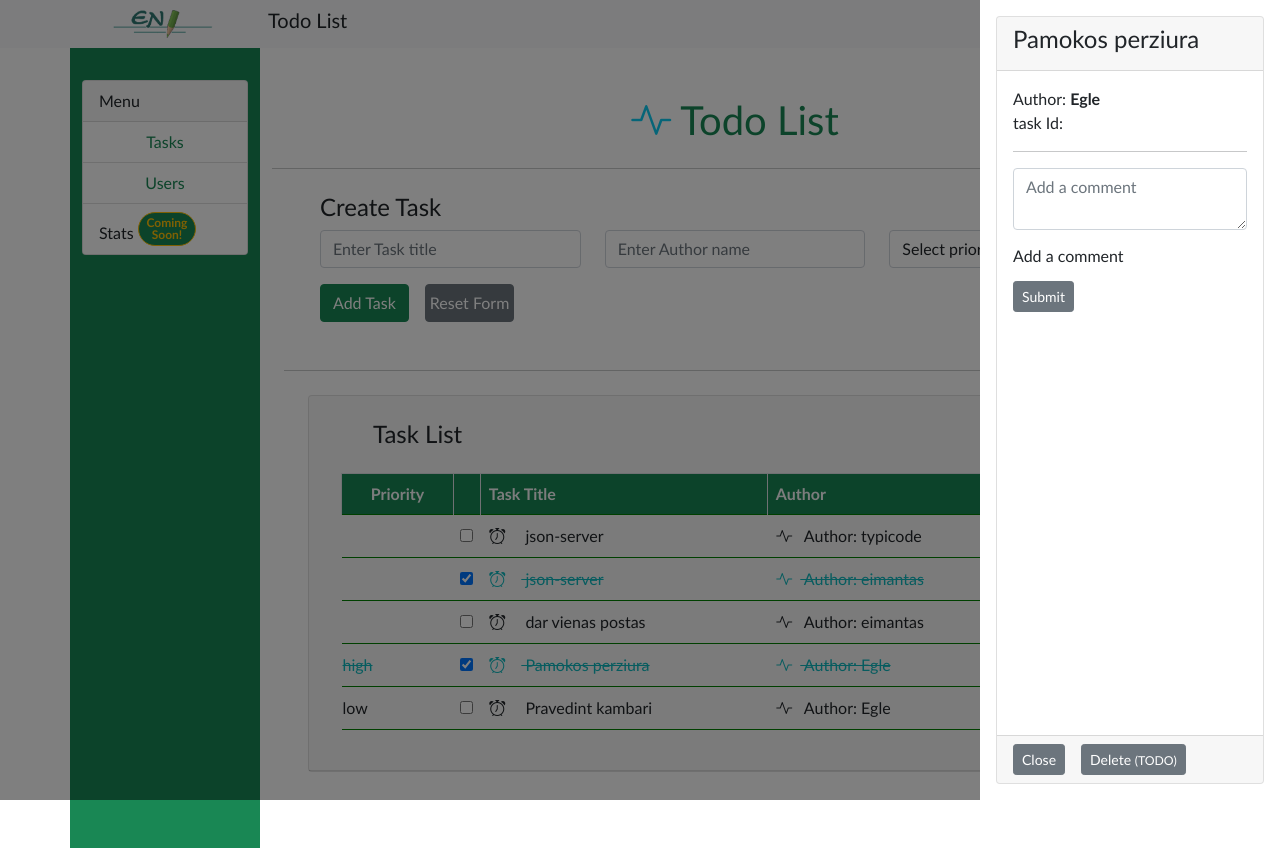
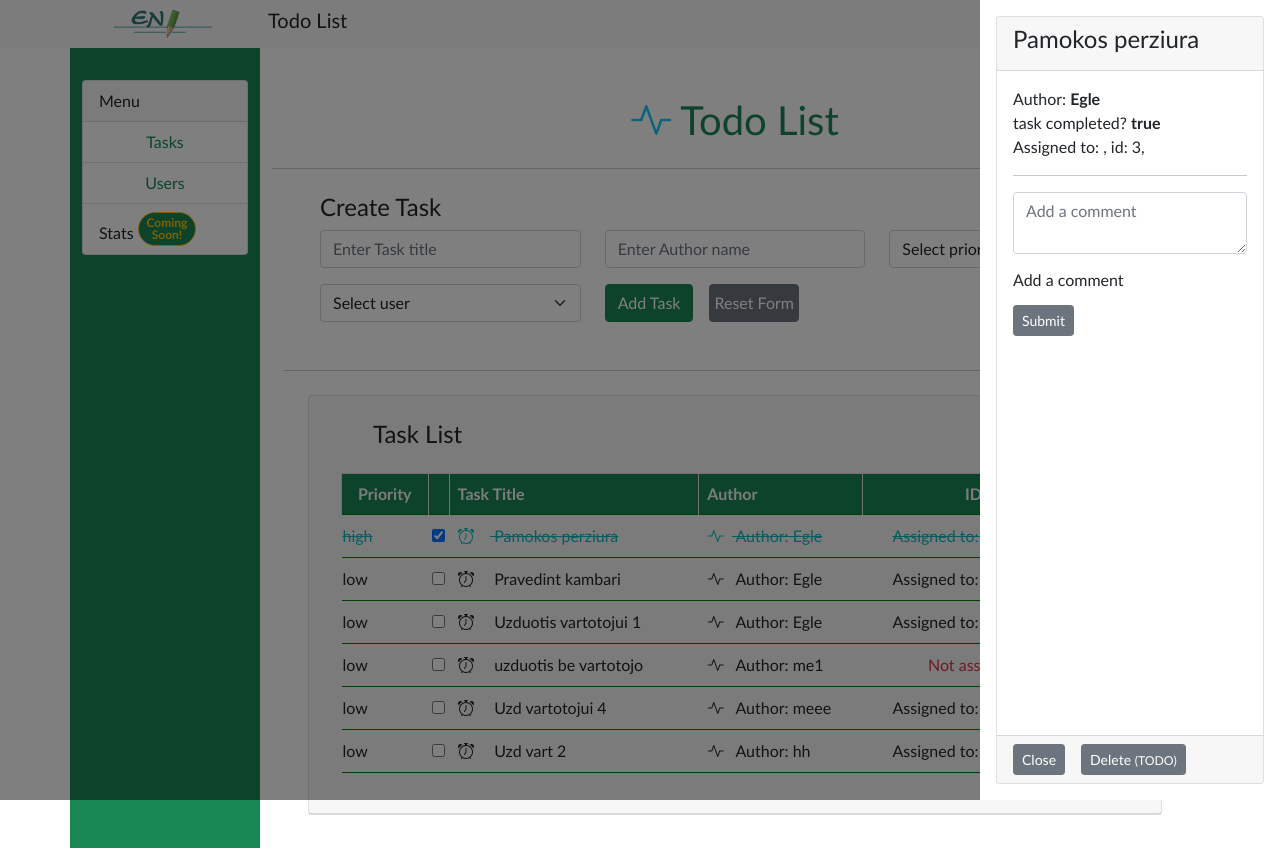
Before and after one commit to EgleNavickiene/project-todo, an Angular app: page / in a window 1280 px wide. Both pictures are taken after a click on the element "Pamokos perziura". Built offline with nearby package versions, Linux system fonts and the light colour scheme; data requests are answered from the project's data file.

Commit message:
user select option, user data to task-details component
dask-details.ts nepasiima user name, user email
pasiima tik user_id

```diff
--- a/src/app/components/task-create/task-create.component.html
+++ b/src/app/components/task-create/task-create.component.html
@@ -96,6 +96,14 @@
         </div>
 
         <!-- userId input select -->
+        <div class="col-4 mt-3">
+          <select name="user_id" [(ngModel)]="task.user_id" class="form-select">
+            <option value="0"  >Select user</option>
+            <option *ngFor="let user of users" [value]="user.id">
+              {{user.email}} - {{user.id}}, {{user.name}}
+            </option>
+          </select>
+        </div>
 
         <div class="col-6 mt-3">
           <div class="form-group">
--- a/src/app/components/task-create/task-create.component.ts
+++ b/src/app/components/task-create/task-create.component.ts
@@ -17,8 +17,8 @@ export class TaskCreateComponent implements OnInit {
     completed: false,
     author: "",
     priority: "",
-
-  }; //userId: null
+    user_id: 0
+  };
 
   public priorties : string[] = ['low', 'medium', 'high'];
 
@@ -36,9 +36,9 @@ export class TaskCreateComponent implements OnInit {
   }
 
   getUsers() {
-this._userService.getUsers().subscribe((data: any) => {
-
-})
+    this._userService.getUsers().subscribe((data: any) => {
+      this.users = data;
+    })
   }
 
   taskCreate(form: NgForm) {
--- a/src/app/components/task-details/task-details.component.html
+++ b/src/app/components/task-details/task-details.component.html
@@ -5,8 +5,15 @@
     </div>
 
     <div class="card-body mb-4">
-        <div>Author: <strong> {{task?.author}}</strong></div>
-        <div> task Id: <strong> {{task?.id}}</strong></div>
+        <div>
+            Author: <strong> {{task?.author}}</strong>
+        </div>
+        <div>
+            task completed? <strong> {{task?.completed}}</strong>
+        </div>
+        <div>
+            Assigned to: {{task?.user?.name}}, id: {{task?.user_id}}, {{task?.user?.email}}
+        </div>
 
        <hr>
 
--- a/src/app/components/tasks/tasks.component.html
+++ b/src/app/components/tasks/tasks.component.html
@@ -52,7 +52,14 @@
 
                               </td>
                               <td><i class="bi bi-activity"></i> Author: {{ task.author }}</td>
-                              <td class="text-center">{{ task.user?.email }}</td>
+                              <td class="text-center">
+                                <span *ngIf="task.user_id">
+                                  Assigned to: (user_id {{ task.user_id }})
+                                </span >
+                                <span *ngIf="!task.user_id"  class="text-danger">
+                                  Not assigned
+                                </span>
+                                 </td>
                               <td class="text-center">
                                 <button
                                 (click)="deleteTask(task)"
--- a/src/app/components/user-create/user-create.component.ts
+++ b/src/app/components/user-create/user-create.component.ts
@@ -12,7 +12,8 @@ export class UserCreateComponent implements OnInit {
 
   public user: User = {
     name: "",
-    email: ""
+    email: "",
+    // id?: number
   }
 
   @Output() newItemEvent = new EventEmitter();
--- a/src/app/components/users/users.component.html
+++ b/src/app/components/users/users.component.html
@@ -35,8 +35,7 @@
                     </button>
                   </div>
                 </div>
-
-            </div>
+              </div>
             </div>
 
           <div class="row">
--- a/src/app/components/users/users.component.ts
+++ b/src/app/components/users/users.component.ts
@@ -9,7 +9,7 @@ import { UserService } from 'src/app/services/user.service';
 })
 export class UsersComponent implements OnInit {
 
-  constructor(private _userService: UserService) {
+   constructor(private _userService: UserService) {
       this.getUsers()
      }
 
@@ -17,6 +17,11 @@ export class UsersComponent implements OnInit {
   }
 
   public users: User[] = [];
+
+  public newUser: User = {
+    'name': '',
+    'email': ''
+  }
 
   getUsers(){
     this._userService
--- a/src/app/interfaces/task.ts
+++ b/src/app/interfaces/task.ts
@@ -6,6 +6,6 @@ export interface Task {
     author: string,
     completed: boolean // true arba false
     priority? : string
-    userId? : number
+    user_id? : number
     user? : User   // http://localhost:3000/tasks?_expand=user
 }
--- a/src/app/interfaces/user.ts
+++ b/src/app/interfaces/user.ts
@@ -3,5 +3,5 @@ export interface User {
     name: string,
     email: string,
     picture?: string,
-    // tasks: Task[],
+    //tasks: Task[],
 }
--- a/src/app/services/task.service.ts
+++ b/src/app/services/task.service.ts
@@ -15,11 +15,14 @@ export class TaskService {
 
   // Interface'o panaudojimas service dalyje
       //withUserData
-  getTasks() : Observable<Task[]> {
+  getTasks(withUserData : boolean = false) : Observable<Task[]> {
     let uri = this.apiUrl
     // Siuncama get uzklausa i API
 
-    //+expand...
+    if(withUserData) {
+      //pridedam prie uzklausos: _expand=user
+      uri += "?_expand=user"
+    }
 
     // .get() - gauname duomenis is duombazes
     return this.http.get<Task[]>(uri);
--- a/src/database/db.json
+++ b/src/database/db.json
@@ -1,39 +1,51 @@
 {
   "tasks": [
-    {
-      "id": 1,
-      "title": "json-server",
-      "author": "typicode",
-      "completed": false,
-      "userId": 1
-    },
-    {
-      "id": 2,
-      "title": "json-server",
-      "author": "eimantas",
-      "completed": true,
-      "userId": 2
-    },
-    {
-      "id": 3,
-      "title": "dar vienas postas",
-      "author": "eimantas",
-      "completed": false,
-      "userId": 3
-    },
     {
       "title": "Pamokos perziura",
       "completed": true,
       "author": "Egle",
       "priority": "high",
-      "userId": 3
+      "user_id": 3
     },
     {
       "title": "Pravedint kambari",
       "completed": false,
       "author": "Egle",
       "priority": "low",
+      "id": 4,
+      "user_id": 3
+    },
+    {
+      "title": "Uzduotis vartotojui 1",
+      "completed": false,
+      "author": "Egle",
+      "priority": "low",
+      "user_id": "1",
       "id": 5
+    },
+    {
+      "title": "uzduotis be vartotojo",
+      "completed": false,
+      "author": "me1",
+      "priority": "low",
+      "user_id": 0,
+      "id": 6
+    },
+    {
+      "title": "Uzd vartotojui 4",
+      "completed": false,
+      "author": "meee",
+      "priority": "low",
+      "user_id": "4",
+      "id": 7
+    },
+    {
+      "title": "Uzd vart 2",
+      "completed": false,
+      "author": "hh",
+      "priority": "low",
+      "user_id": "2",
+      "id": 8
     }
   ],
   "users": [
@@ -43,14 +55,19 @@
       "email": "labas-dienas@email.com"
     },
     {
-      "id": 2,
-      "name": "Test-user2",
-      "email": "labas123@gmail.com"
+      "name": "User-3",
+      "email": "333@main.com",
+      "id": 2
     },
     {
-      "name": "User-3",
-      "email": "333@main.com",
+      "name": "Egle",
+      "email": "Egle2345@gmail.com",
       "id": 3
+    },
+    {
+      "name": "User 4",
+      "email": "user44@mail.com",
+      "id": 4
     }
   ]
 }
```
